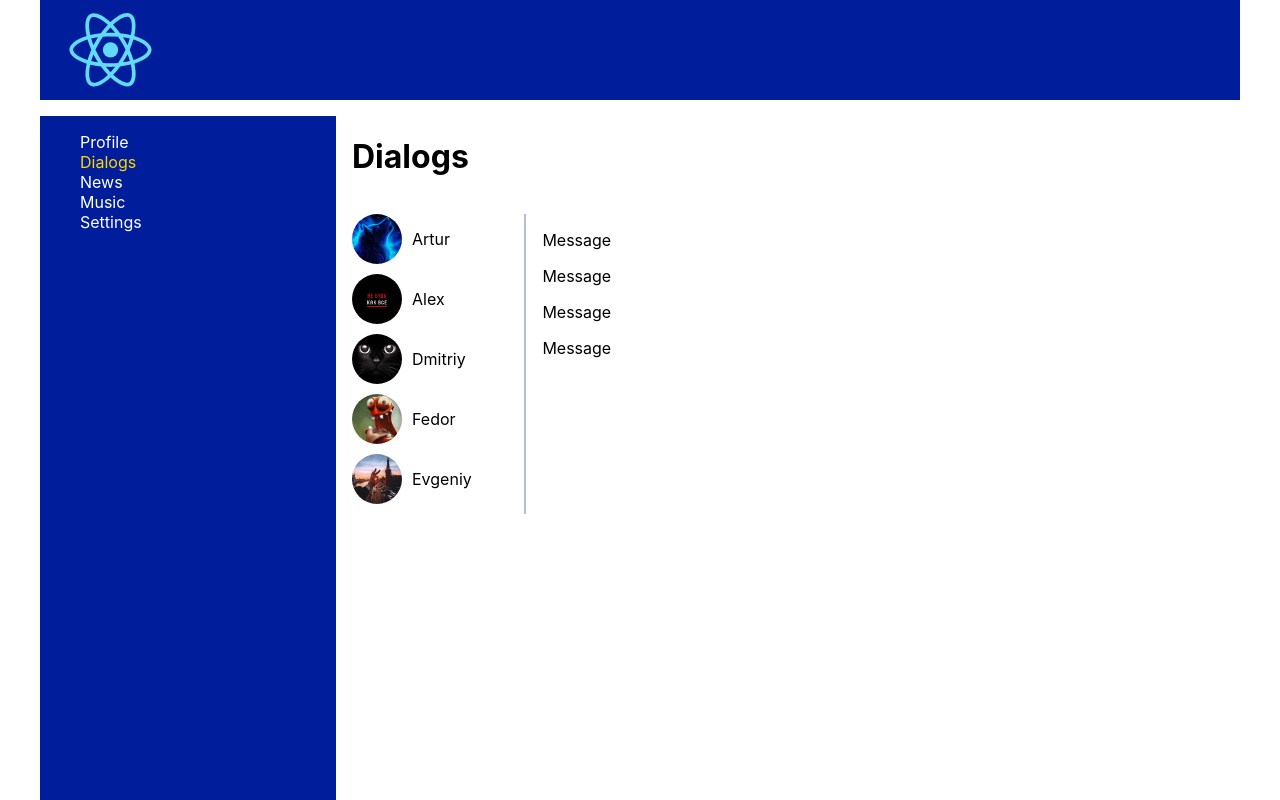
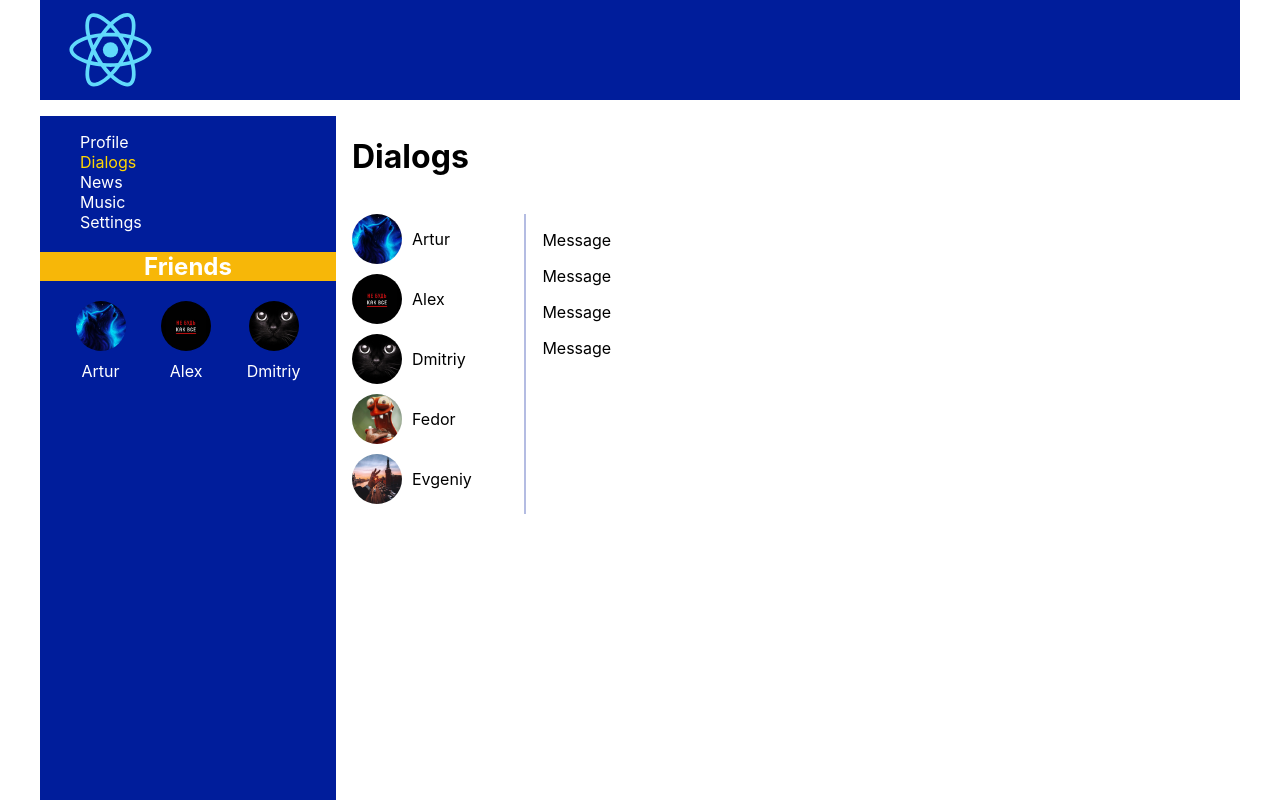
Before and after one commit to Alex-Volo/social-network, a React (Create React App) app: page /dialogs in a window 1280 px wide. Built offline with nearby package versions, Linux system fonts and the light colour scheme.

Commit message:
Added Sidebar and Friends components

```diff
--- a/src/App.js
+++ b/src/App.js
@@ -14,17 +14,25 @@ function App(props) {
         <BrowserRouter>
             <div className="app-wrapper">
                 <Header />
-        <Navigation />
+                <Navigation sidebar={props.state.sidebar} />
                 <main className="app__main">
                     <Routes>
                         <Route
                             path="/"
-              element={<Profile profilePage={props.state.profilePage} />}
+                            element={
+                                <Profile
+                                    profilePage={props.state.profilePage}
+                                />
+                            }
                         />
                         <Route path="/profile" element={<Profile />} />
                         <Route
                             path="/dialogs/*"
-              element={<Dialogs dialogsState={props.state.dialogsPage} />}
+                            element={
+                                <Dialogs
+                                    dialogsState={props.state.dialogsPage}
+                                />
+                            }
                         />
                         <Route path="/news" element={<News />} />
                         <Route path="/music" element={<Music />} />
--- a/src/components/Navigation/Navigation.jsx
+++ b/src/components/Navigation/Navigation.jsx
@@ -1,8 +1,8 @@
 import { NavLink } from "react-router-dom";
 import style from "./Navigation.module.css";
-// import "./Navigation.css";
+import Sidebar from "./Sidebar/Sidebar";
 
-const Navigation = () => {
+const Navigation = (props) => {
     return (
         <nav className={style.nav}>
             <ul>
@@ -32,6 +32,7 @@ const Navigation = () => {
                     </NavLink>
                 </li>
             </ul>
+            <Sidebar sidebar={props.sidebar} />
         </nav>
     );
 };
--- a/src/components/Navigation/Navigation.module.css
+++ b/src/components/Navigation/Navigation.module.css
@@ -2,6 +2,7 @@
     grid-column: 1 / 2;
     background-color: rgb(0, 29, 155);
     min-height: 100%;
+    color: #fff;
 }
 
 .nav ul {
--- /dev/null
+++ b/src/components/Navigation/Sidebar/Friend/Friend.jsx
@@ -0,0 +1,15 @@
+import style from "./Friend.module.css";
+
+const Friend = (props) => {
+    return (
+        <div className={style.container}>
+            <div
+                className={style.ava}
+                style={{ background: `url(${props.ava}) center/cover` }}
+            ></div>
+            <div>{props.name}</div>
+        </div>
+    );
+};
+
+export default Friend;
--- /dev/null
+++ b/src/components/Navigation/Sidebar/Friend/Friend.module.css
@@ -0,0 +1,17 @@
+.wrapper {
+    background-color: red;
+}
+.container {
+    display: flex;
+    flex-direction: column;
+    align-items: center;
+    gap: 10px;
+}
+.ava {
+    height: 50px;
+    width: 50px;
+    border-radius: 50%;
+}
+.header {
+    text-align: center;
+}
--- /dev/null
+++ b/src/components/Navigation/Sidebar/Sidebar.jsx
@@ -0,0 +1,19 @@
+import style from "./Sidebar.module.css";
+import Friend from "./Friend/Friend";
+
+const Sidebar = (props) => {
+    return (
+        <>
+            <div className={style.wrapper}>
+                <h1 className={style.header}>Friends</h1>
+            </div>
+            <div className={style.friends}>
+                {props.sidebar.friends.map((friend) => {
+                    return <Friend name={friend.name} ava={friend.ava} />;
+                })}
+            </div>
+        </>
+    );
+};
+
+export default Sidebar;
--- /dev/null
+++ b/src/components/Navigation/Sidebar/Sidebar.module.css
@@ -0,0 +1,10 @@
+.wrapper {
+    background-color: rgb(247, 183, 8);
+}
+.friends {
+    display: flex;
+    justify-content: space-evenly;
+}
+.header {
+    text-align: center;
+}
--- a/src/redux/state.js
+++ b/src/redux/state.js
@@ -28,6 +28,16 @@ const state = {
       { text: "Здесь", likesCount: 7 },
     ],
   },
+  sidebar: {
+    friends: [
+      {name: "Artur",
+      ava: ava1,},
+      {name: "Alex",
+      ava: ava2,},
+      {name: "Dmitriy",
+      ava: ava3,},
+    ]
+  }
 };
 
 export default state;
```
Lines whose indentation alone changed are shown as unchanged.
